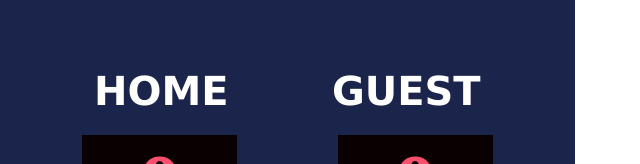
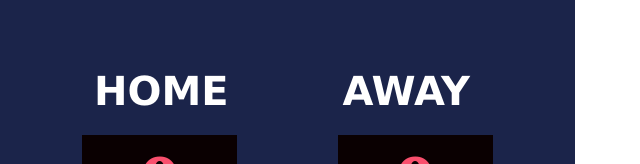
Before and after one commit to Chrtran/Basketball-Scoreboard, a website built with Vite: page index.html in a window 1280 px wide. Shown: the top 164 px of the page, without its empty margins (0-640 px from the left). Built offline with nearby package versions, Linux system fonts and the light colour scheme.

Commit message:
changed guest to away

```diff
--- a/index.html
+++ b/index.html
@@ -16,7 +16,7 @@
             </div>
 
             <div class="guest-section">
-                <h3 id="guest-header">GUEST</h3>
+                <h3 id="guest-header">AWAY</h3>
                 <h2 id="guest-score">0</h2>
                 <div id="guest-btn">
                 <button id="guest-score-btn-1" onclick="increaseGuestScoreOne()">+ 1</button>
```
